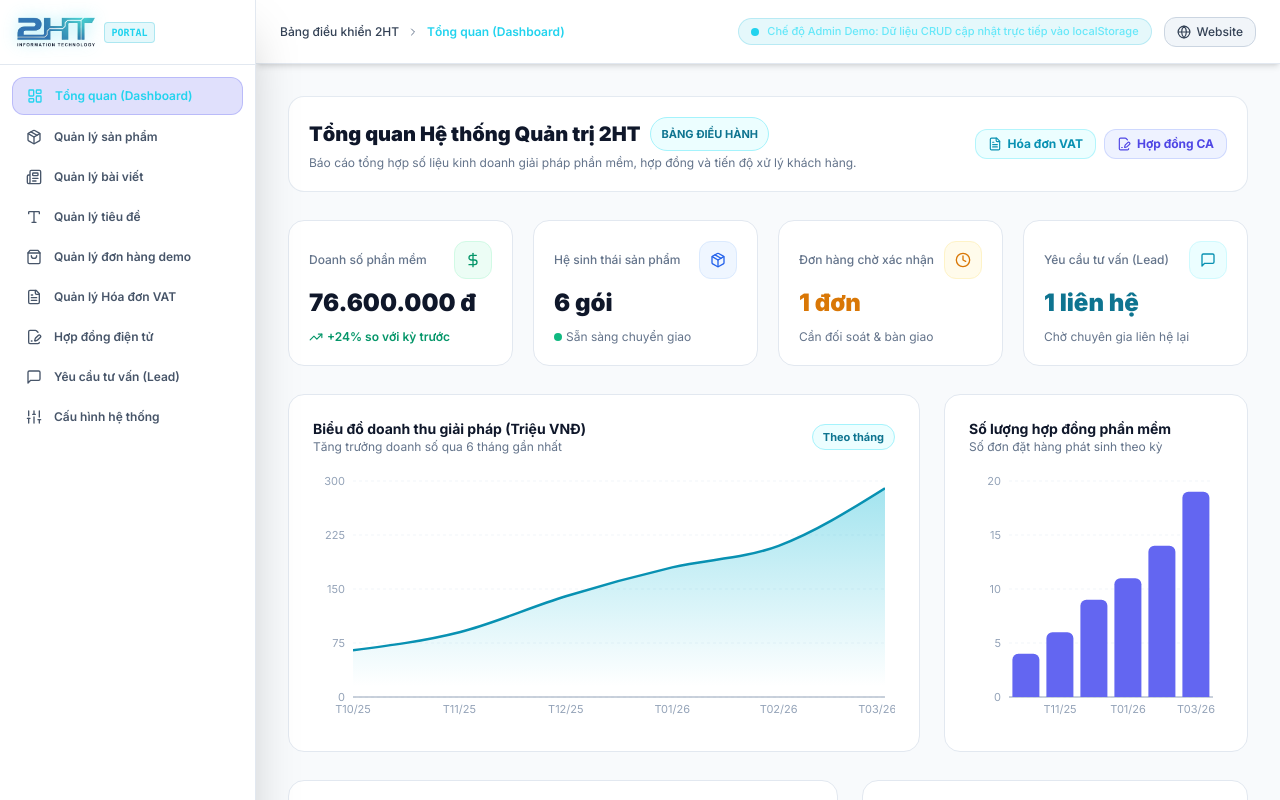
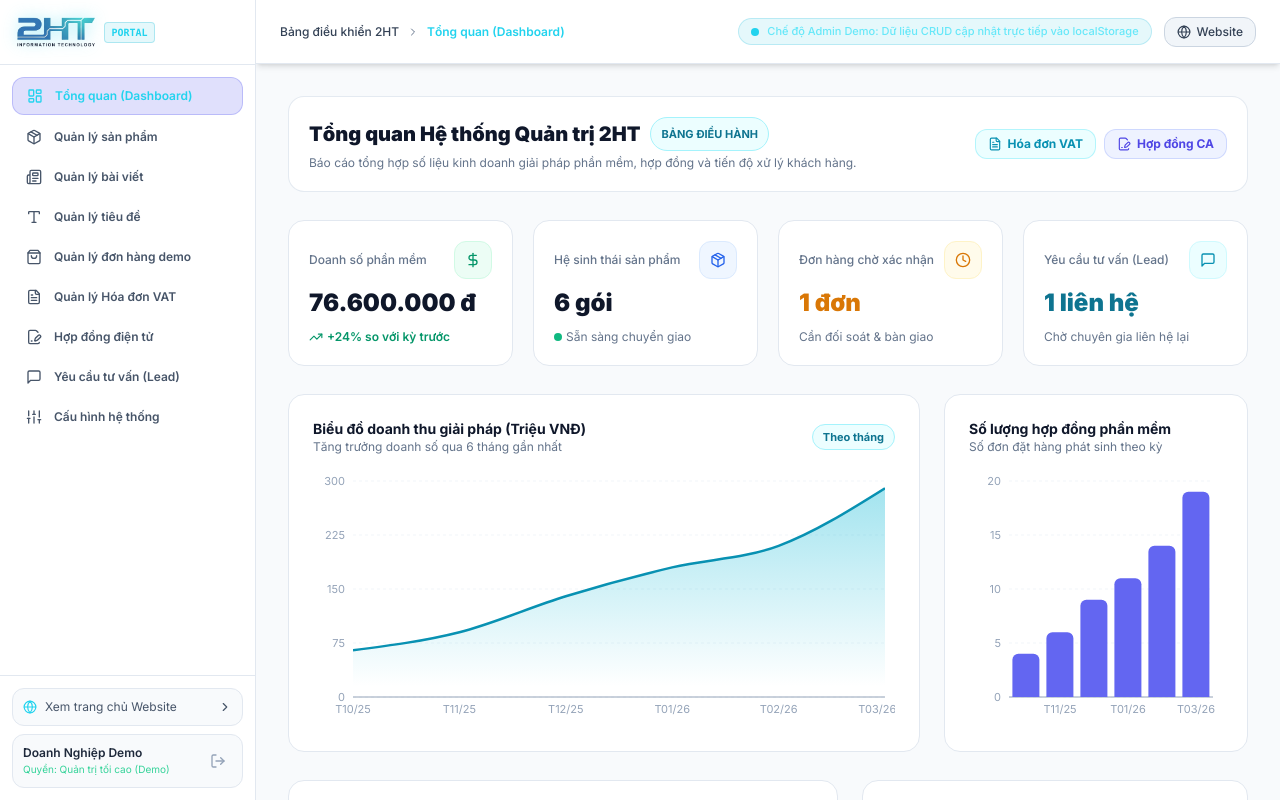
Before and after one commit to HaVanThuyDev/adminstore, a React (Vite) app: page /admin in a window 1280 px wide. Shown: the top 800 px of the page. Built offline with nearby package versions, Linux system fonts and the light colour scheme.

Commit message:
fix: co dinh thanh sidebar menu khi cuon trang admin

```diff
--- a/src/components/layout/AdminLayout.tsx
+++ b/src/components/layout/AdminLayout.tsx
@@ -48,7 +48,7 @@
   };
 
   return (
-    <div className="min-h-screen bg-slate-50 flex text-slate-800 font-sans">
+    <div className="h-screen overflow-hidden bg-slate-50 flex text-slate-800 font-sans">
       {/* Mobile Backdrop */}
       {sidebarOpen && (
         <div
@@ -59,7 +59,7 @@
 
       {/* Admin Sidebar */}
       <aside
-        className={`fixed inset-y-0 left-0 z-50 w-64 bg-white border-r border-slate-200 transform transition-transform duration-200 ease-in-out lg:translate-x-0 lg:static lg:inset-auto flex flex-col shadow-2xl ${
+        className={`fixed inset-y-0 left-0 z-50 w-64 bg-white border-r border-slate-200 transform transition-transform duration-200 ease-in-out lg:translate-x-0 lg:sticky lg:top-0 lg:h-screen flex flex-col shadow-2xl lg:shadow-none flex-shrink-0 ${
           sidebarOpen ? 'translate-x-0' : '-translate-x-1/2 -left-32 lg:left-0 hidden lg:flex'
         }`}
       >
```
